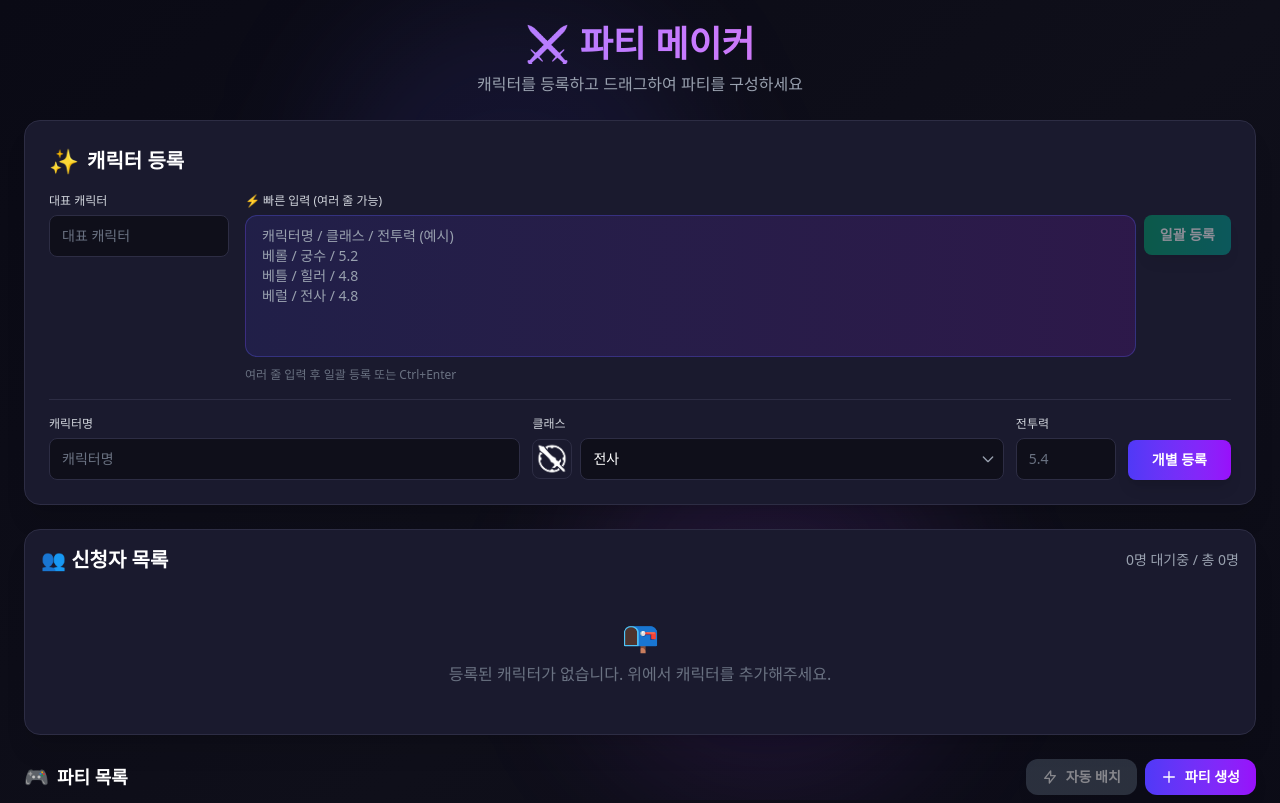
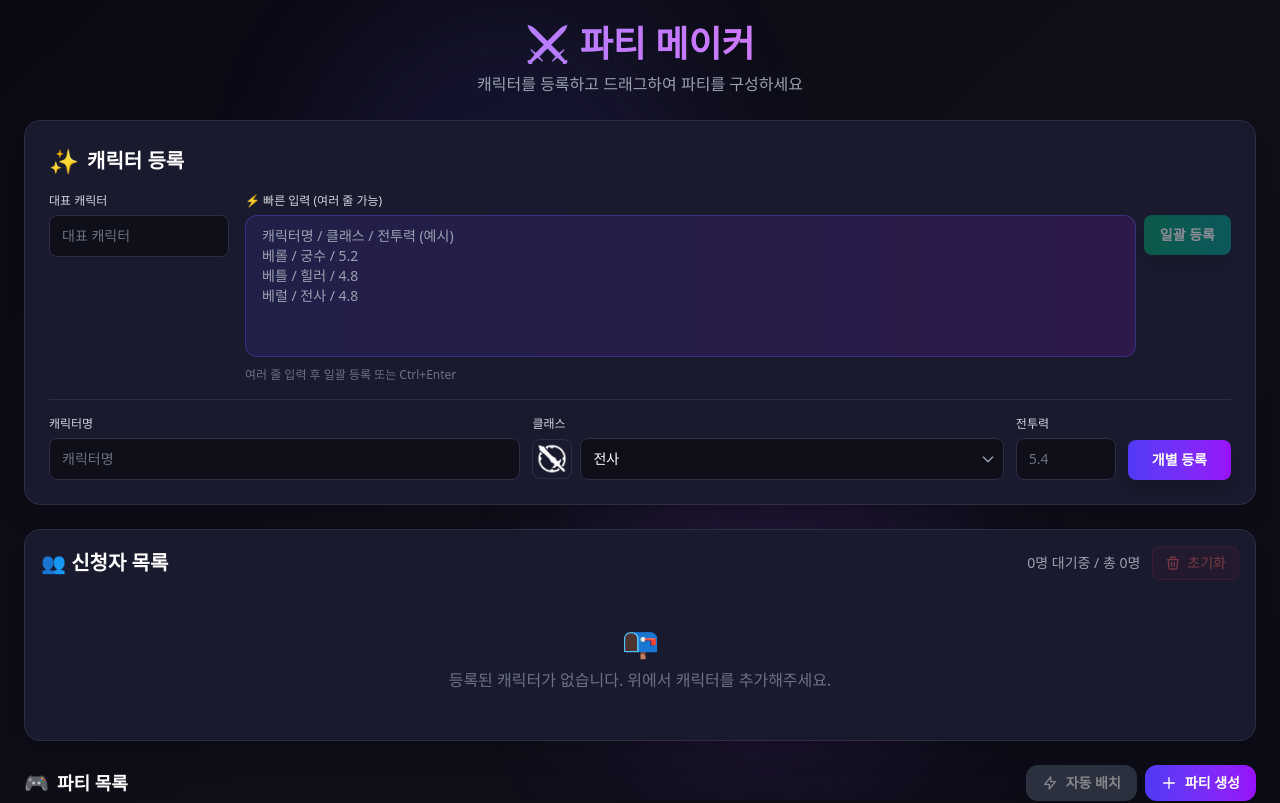
Before and after one commit to junsy0901/MobiPartyMaker, a React (Vite) app: page / in a window 1280 px wide. Shown: the top 803 px of the page. Built offline with nearby package versions, Linux system fonts and the light colour scheme.

Commit message:
feat: 신청자 정보 초기화 기능 추가

```diff
--- a/src/App.tsx
+++ b/src/App.tsx
@@ -44,6 +44,7 @@ function App() {
     message: string;
     type: "error" | "success";
   } | null>(null);
+  const [isResetModalOpen, setIsResetModalOpen] = useState(false);
 
   // 캐릭터 변경 시 localStorage에 저장
   useEffect(() => {
@@ -85,6 +86,14 @@ function App() {
   // 캐릭터 삭제 (리스트에서)
   const handleRemoveCharacter = (characterId: string) => {
     setCharacters((prev) => prev.filter((c) => c.id !== characterId));
+  };
+
+  // 전체 초기화
+  const handleResetAll = () => {
+    setCharacters([]);
+    setParties([]);
+    setIsResetModalOpen(false);
+    showToast("모든 데이터가 초기화되었습니다.", "success");
   };
 
   // 파티 생성
@@ -326,6 +335,69 @@ function App() {
         </div>
       )}
 
+      {/* 초기화 확인 모달 */}
+      {isResetModalOpen && (
+        <div className="fixed inset-0 z-50 flex items-center justify-center">
+          {/* 배경 오버레이 */}
+          <div
+            className="absolute inset-0 bg-black/60 backdrop-blur-sm"
+            onClick={() => setIsResetModalOpen(false)}
+          />
+
+          {/* 모달 컨텐츠 */}
+          <div className="relative bg-gradient-to-br from-[#1a1a2e] to-[#12121f] rounded-2xl border border-[#2d2d44] shadow-2xl p-6 max-w-md w-full mx-4 animate-modal-in">
+            {/* 경고 아이콘 */}
+            <div className="flex justify-center mb-4">
+              <div className="w-16 h-16 rounded-full bg-red-500/10 flex items-center justify-center">
+                <svg
+                  className="w-8 h-8 text-red-400"
+                  fill="none"
+                  stroke="currentColor"
+                  viewBox="0 0 24 24"
+                >
+                  <path
+                    strokeLinecap="round"
+                    strokeLinejoin="round"
+                    strokeWidth={2}
+                    d="M12 9v2m0 4h.01m-6.938 4h13.856c1.54 0 2.502-1.667 1.732-3L13.732 4c-.77-1.333-2.694-1.333-3.464 0L3.34 16c-.77 1.333.192 3 1.732 3z"
+                  />
+                </svg>
+              </div>
+            </div>
+
+            {/* 제목 */}
+            <h3 className="text-xl font-bold text-white text-center mb-2">
+              전체 초기화
+            </h3>
+
+            {/* 설명 */}
+            <p className="text-gray-400 text-center mb-6">
+              모든 <span className="text-red-400 font-semibold">신청자 목록</span>과{" "}
+              <span className="text-red-400 font-semibold">파티 정보</span>가
+              삭제됩니다.
+              <br />
+              이 작업은 되돌릴 수 없습니다.
+            </p>
+
+            {/* 버튼 그룹 */}
+            <div className="flex gap-3">
+              <button
+                onClick={() => setIsResetModalOpen(false)}
+                className="flex-1 px-4 py-3 bg-[#2d2d44] text-gray-300 font-semibold rounded-xl hover:bg-[#3d3d54] transition-colors"
+              >
+                취소
+              </button>
+              <button
+                onClick={handleResetAll}
+                className="flex-1 px-4 py-3 bg-gradient-to-r from-red-600 to-red-500 text-white font-semibold rounded-xl hover:from-red-500 hover:to-red-400 transition-all shadow-lg"
+              >
+                초기화
+              </button>
+            </div>
+          </div>
+        </div>
+      )}
+
       <div className="relative max-w-[1800px] mx-auto p-6">
         {/* 헤더 */}
         <header className="text-center mb-6">
@@ -348,9 +420,32 @@ function App() {
             <h2 className="text-lg font-bold text-white flex items-center gap-2">
               <span className="text-xl">👥 신청자 목록</span>
             </h2>
-            <span className="text-sm text-gray-400">
-              {availableCharacters.length}명 대기중 / 총 {characters.length}명
-            </span>
+            <div className="flex items-center gap-3">
+              <span className="text-sm text-gray-400">
+                {availableCharacters.length}명 대기중 / 총 {characters.length}명
+              </span>
+              <button
+                onClick={() => setIsResetModalOpen(true)}
+                disabled={characters.length === 0}
+                className="px-3 py-1.5 bg-red-500/10 text-red-400 border border-red-500/30 font-medium rounded-lg hover:bg-red-500/20 hover:border-red-500/50 disabled:opacity-40 disabled:cursor-not-allowed transition-all text-sm flex items-center gap-1.5"
+                title="모든 데이터 초기화"
+              >
+                <svg
+                  className="w-4 h-4"
+                  fill="none"
+                  stroke="currentColor"
+                  viewBox="0 0 24 24"
+                >
+                  <path
+                    strokeLinecap="round"
+                    strokeLinejoin="round"
+                    strokeWidth={2}
+                    d="M19 7l-.867 12.142A2 2 0 0116.138 21H7.862a2 2 0 01-1.995-1.858L5 7m5 4v6m4-6v6m1-10V4a1 1 0 00-1-1h-4a1 1 0 00-1 1v3M4 7h16"
+                  />
+                </svg>
+                초기화
+              </button>
+            </div>
           </div>
 
           {characters.length === 0 ? (
@@ -535,6 +630,19 @@ function App() {
         .animate-slide-in {
           animation: slide-in 0.3s ease-out;
         }
+        @keyframes modal-in {
+          from {
+            transform: scale(0.9) translateY(-20px);
+            opacity: 0;
+          }
+          to {
+            transform: scale(1) translateY(0);
+            opacity: 1;
+          }
+        }
+        .animate-modal-in {
+          animation: modal-in 0.2s ease-out;
+        }
         .scrollbar-thin::-webkit-scrollbar {
           width: 6px;
           height: 6px;
```
